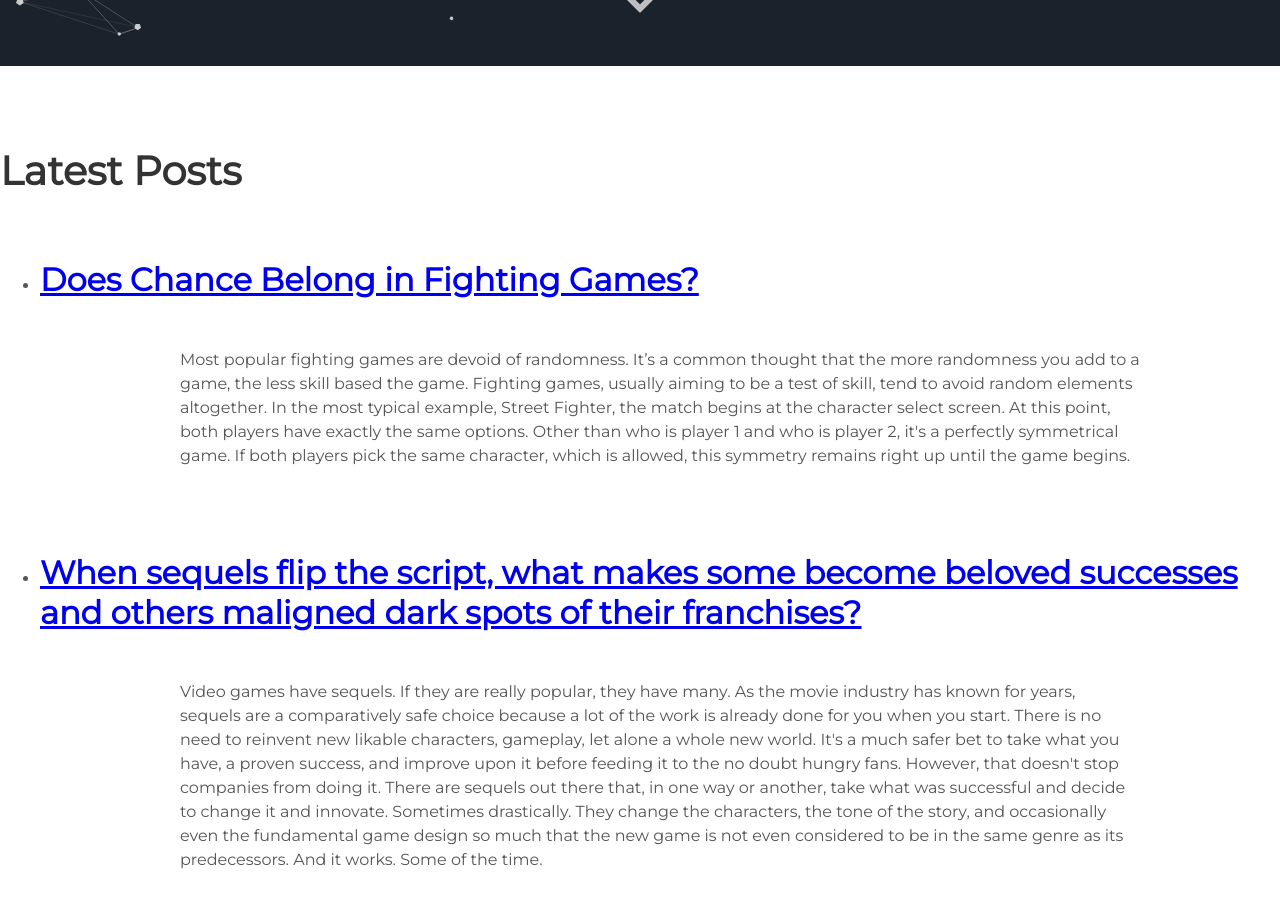
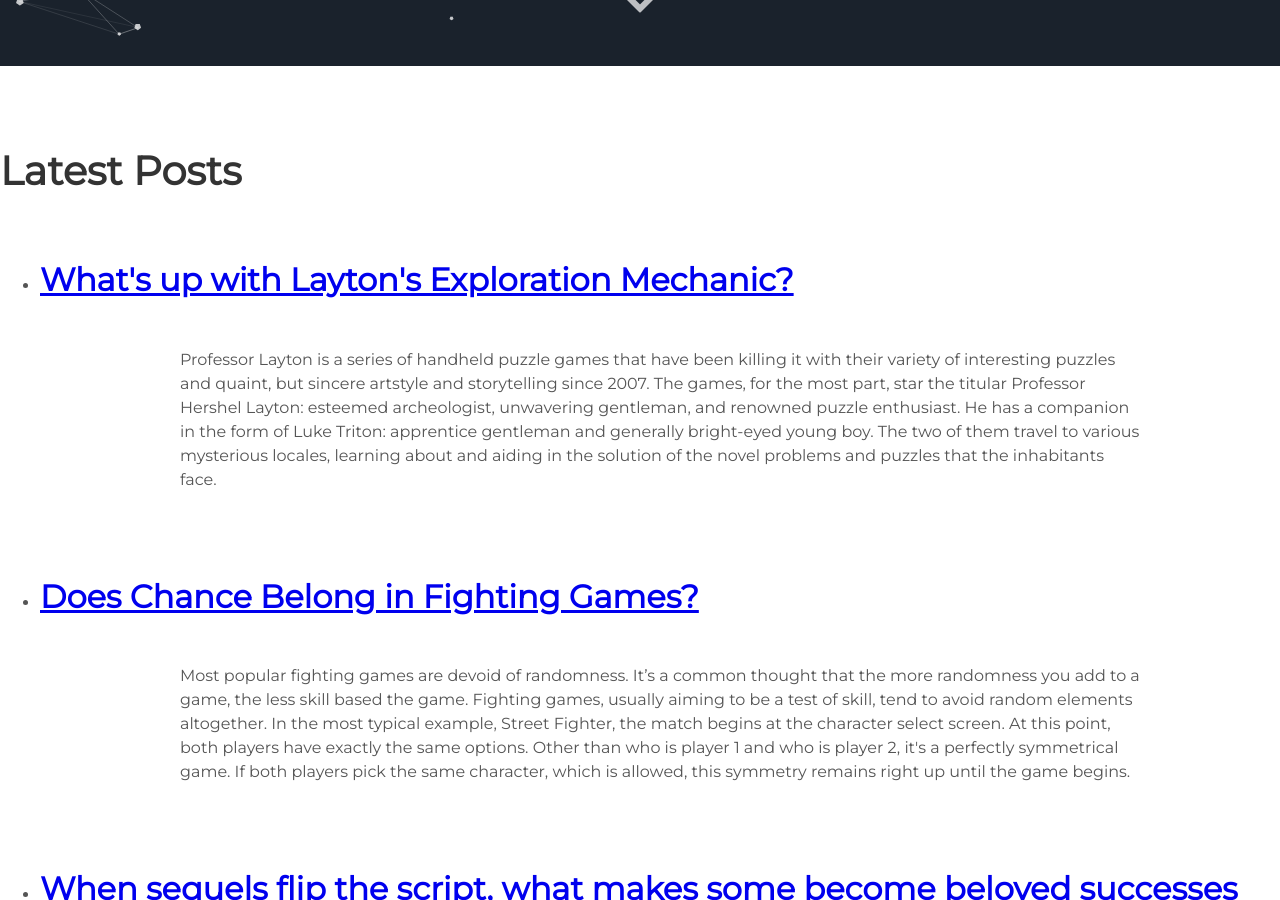
Before and after one commit to CharliePRamsey/charliepramsey.github.io, a Jekyll site: the page built from blog.md, in a window 1280 px wide and 900 px high, scrolled down 834 px. Built offline with Jekyll 4.4.1, drawn with Linux system fonts in a browser that asks for light colours.

Commit message:
exploring in layton blog post

```diff
--- /dev/null
+++ b/_posts/2019-02-20-exploring-in-layton.md
@@ -0,0 +1,34 @@
+---
+layout: "post"
+title: "What's up with Layton's Exploration Mechanic?"
+excerpt_separator: <!--more-->
+permalink: /blog/exploring-in-layton
+---
+<section id="projects">
+<div class="user-details">
+<p align="left">
+Professor Layton is a series of handheld puzzle games that have been killing it with their variety of interesting puzzles and quaint, but sincere artstyle and storytelling since 2007. The games, for the most part, star the titular Professor Hershel Layton: esteemed archeologist, unwavering gentleman, and renowned puzzle enthusiast. He has a companion in the form of Luke Triton: apprentice gentleman and generally bright-eyed young boy. The two of them travel to various mysterious locales, learning about and aiding in the solution of the novel problems and puzzles that the inhabitants face.
+<!--more-->
+</p>
+<img alt="QCF+P" width="500" height="333" src="{{ "/assets/img/Blog/tapInLayton/general.jpg" | prepend: site.baseurl }}" />
+<p align="left">
+In this post, I’d like to examine one mechanic in particular: Layton’s method of exploring an environment. The game shows the player a drawn image of a location, sometimes with a few NPC sprites loitering around, and then the player is given the freedom to tap or click at any given point of interest on the image that they wish. From this search, the player can find puzzles, hint coins, small descriptions of the environment, or even nothing at all. I’d like to explore why the Professor Layton uses this method of exploration in particular and what it adds to the experience of the game.
+</p>
+<img alt="QCF+P" width="500" height="281" src="{{ "/assets/img/Blog/tapInLayton/backbround.jpg" | prepend: site.baseurl }}" />
+<p align="left">
+In a basic sense, this mechanic provides the player with a modicum of agency and engagement. If every new location Layton visited just meant an immediate collection of three hint coins and a list of puzzles to complete, the game would not be capitalizing on its strengths and would be duller for it. Putting the search in the player’s hands makes them feel as if they are doing the investigation, in a way putting them in the polished brown shoes of the famous puzzle-solver himself. The games excel at exuding a certain feeling with the characters and story, and anything that makes the player engage with that more is a positive. At the same time, it gives the player some degree of choice. If they want to, it is entirely within the player’s power to only look for the critical path puzzles and ignore everything else in the game. However, there are side puzzles and other small attractions that are available should the player wish to find them. In these ways, it provides a base level of interaction between the player and the game that gives the player some freedom over the progression.
+</p>
+<p align="left">
+When considering every possible result of tapping the environment, aside from finding a required, plot-advancing puzzle, it becomes clear that they are meant to pull the player deeper into the experience. I’ll take a look at each possible result in turn.
+</p>
+<img alt="QCF+P" width="500" height="332" src="{{ "/assets/img/Blog/tapInLayton/hintCoins.jpg" | prepend: site.baseurl }}" />
+<p align="left">
+First of all, there’s the very video-gamey collection of hint coins. Hidden around every location in the game are a few of these collectibles. They serve several purposes. Most obviously, they allow the player to purchase hints for particularly brain-busting puzzles. This is, of course, a helpful and appreciated feature. As with many game collectibles, however, it is also pleasurable simply to find them. I know that I can’t resist scanning the environment for these little buddies, even though I’m sitting on a stockpile of 120 and I doubt the game is going to get that challenging in the future. Therein lies another use for these happy little coins: they make the player pay more attention to what’s around them.
+</p>
+<img alt="QCF+P" width="410" height="515" src="{{ "/assets/img/Blog/tapInLayton/blurb.jpg" | prepend: site.baseurl }}" />
+<p align="left">
+Another common occurrence when tapping the environment is getting a small blurb of Layton or Luke’s thoughts on their surroundings. If the player keeps tapping the same thing, they may even enact a small conversation between them. This engrosses the player in the characters, story, and art all in one fell swoop. And because the player has no way of knowing whether they will find a hint coin, puzzle, or one of these blurbs when tapping around, these small pieces of dialogue and exposition sneak their way into the player’s eyes often. As the player reads these, they grow more and more attached to the characters and story. This makes them want to spend more time in the world, so they search out the hidden and secondary puzzles by combing over the scenery and talking to ancillary NPC’s. As I’m sure you can see, this leads to a vicious cycle of completionism, perplexing puzzles, and charming writing.
+</p>
+<p align="left">
+These are the ways that the Professor Layton series utilizes the simple act of searching for the next puzzle to engage the player. They put the player in the shoes of Layton and his companions by making them do the searching to begin with. They let the player choose how to conduct their search, whether to be thorough or expedient. If the player elects to be thorough, the optional events they can find all serve to draw them in even more with pleasant character dialogue or the call of completionism. It is important to remember that every part of our game, down to its most basic elements, should serve the greater whole as best it can.
+</p>
```
Also changed, not shown: _posts/2019-02-06-chance-in-fg.md (+8 -8 lines), assets/img/Blog/chanceInFG/GGXRD_Danger_Time.png (renamed from assets/img/Blog/GGXRD_Danger_Time.png), assets/img/Blog/chanceInFG/faustmeteor.jpg (renamed from assets/img/Blog/faustmeteor.jpg), assets/img/Blog/chanceInFG/faustthrow.jpg (renamed from assets/img/Blog/faustthrow.jpg), assets/img/Blog/chanceInFG/hammer.jpg (renamed from assets/img/Blog/hammer.jpg), assets/img/Blog/chanceInFG/heyooooo.jpg (renamed from assets/img/Blog/heyooooo.jpg), assets/img/Blog/chanceInFG/mirror.png (renamed from assets/img/Blog/mirror.png), assets/img/Blog/chanceInFG/trip.jpg (renamed from assets/img/Blog/trip.jpg), assets/img/Blog/tapInLayton/backbround.jpg (added), assets/img/Blog/tapInLayton/background.jpg (added), assets/img/Blog/tapInLayton/blurb.jpg (added), assets/img/Blog/tapInLayton/general.jpg (added), assets/img/Blog/tapInLayton/hintCoins.jpg (added), 1 other file.
